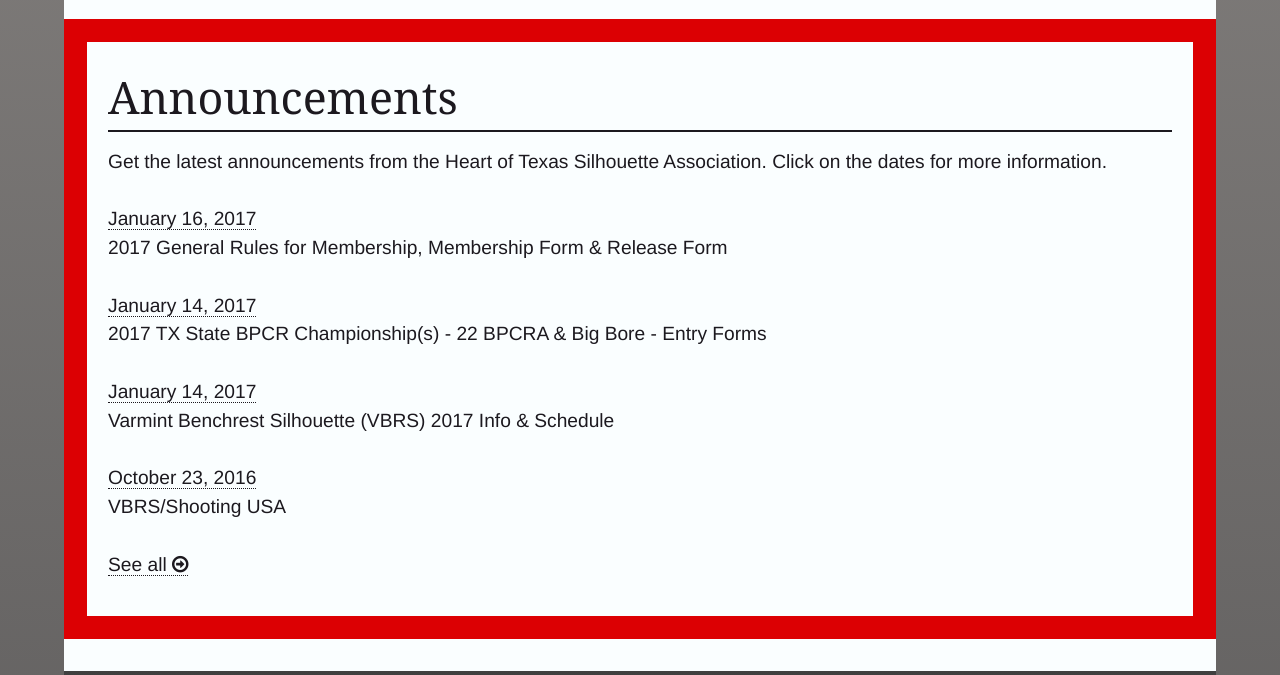
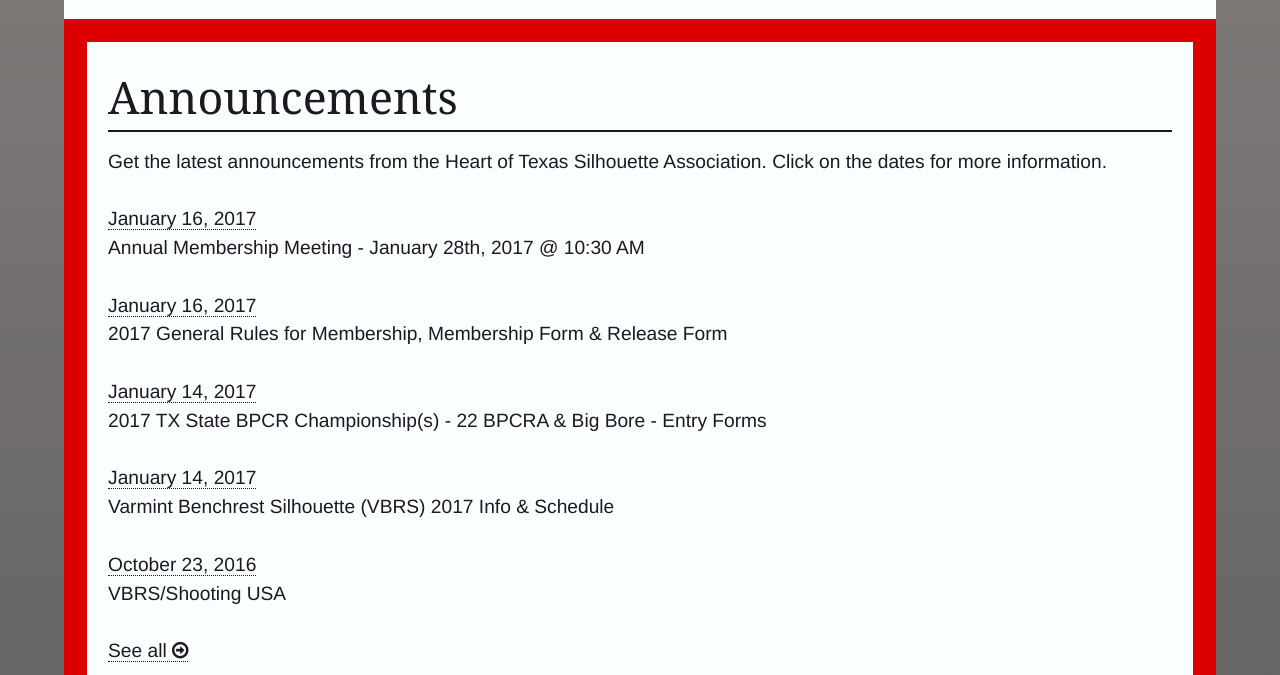
Before and after one commit to kevinwsauer/HOTSA, a PHP site: page / in a window 1280 px wide. Shown: the part 970-1645 px from the top of the page. Run offline with PHP 8.4, Linux system fonts and the light colour scheme; some libraries are stand-ins or nearby versions; grey boxes are pictures that could not be loaded.

Commit message:
Adds announcement on Annual Membership Meeting

```diff
--- a/_includes/announcement-redirect.php
+++ b/_includes/announcement-redirect.php
@@ -4,7 +4,12 @@
 <p>Get the latest announcements from the Heart of Texas Silhouette Association. Click on the dates for more information.
 <br>
 <br>
-<a href="announcments.php#01-16-2017" title="January 16, 2017">January 16, 2017</a>
+<a href="announcments.php#01-16-2017-0" title="January 16, 2017">January 16, 2017</a>
+<br>
+Annual Membership Meeting - January 28th, 2017 @ 10:30 AM
+<br>
+<br>
+<a href="announcments.php#01-16-2017-1" title="January 16, 2017">January 16, 2017</a>
 <br>
 2017 General Rules for Membership, Membership Form &amp; Release Form
 <br>
```
Also changed, not shown: announcments.php (+12 -2 lines).
